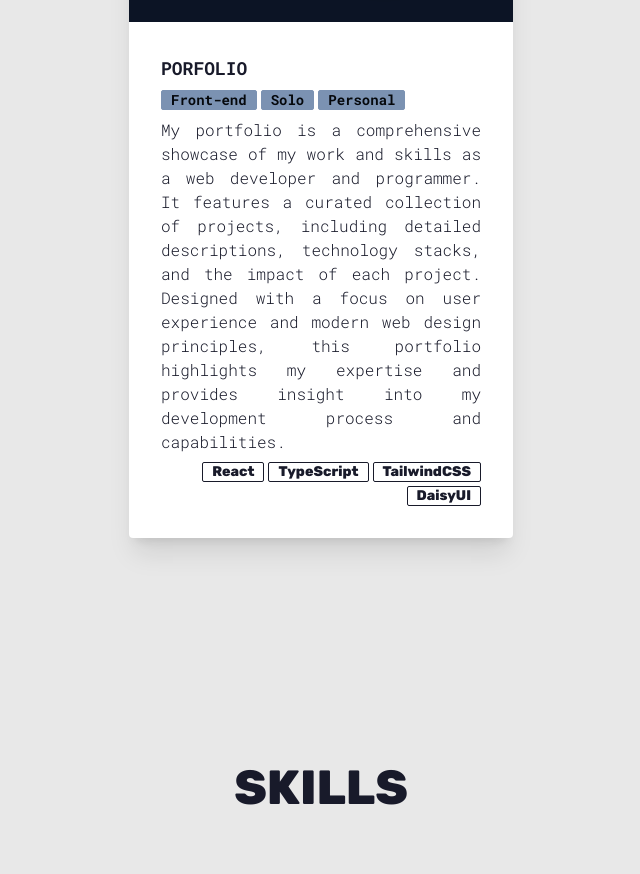
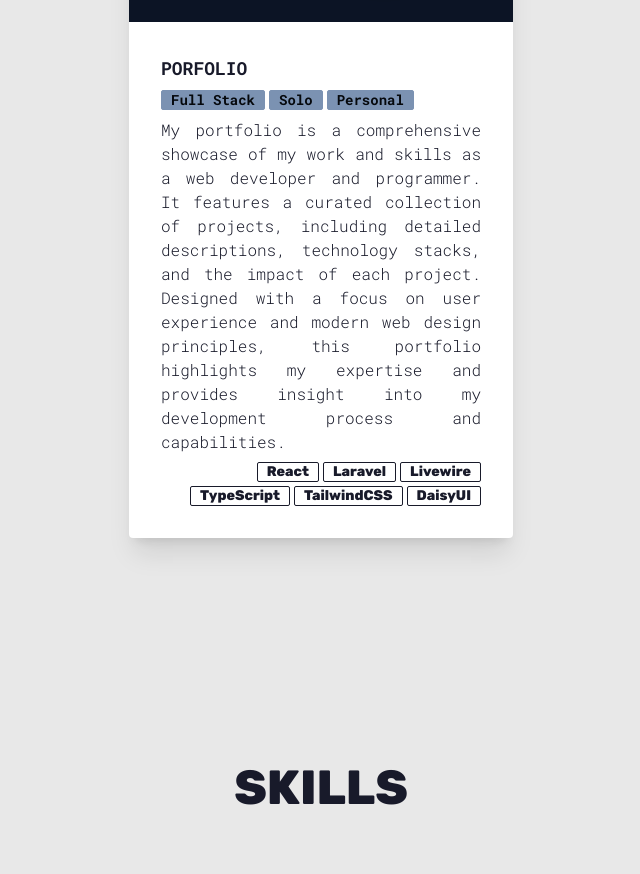
Before and after one commit to lstvelasco/luisito-velasco, a React (Vite) app: page / in a window 1280 px wide. Shown: the part 3077-3951 px from the top of the page, without its empty margins (319-959 px from the left). Built offline with nearby package versions, Linux system fonts and the light colour scheme.

Commit message:
Update Projects.tsx

```diff
--- a/src/components/Projects.tsx
+++ b/src/components/Projects.tsx
@@ -83,8 +83,15 @@ Attendance officers can manage sessions, including opening/closing periods and a
             projectName="Porfolio"
             description="My portfolio is a comprehensive showcase of my work and skills as a web developer and programmer. It features a curated collection of projects, including detailed descriptions, technology stacks, and the impact of each project. Designed with a focus on user experience and modern web design principles, this portfolio highlights my expertise and provides insight into my development process and capabilities."
             imageUrl={portfolio}
-            projectTechs={["React", "TypeScript", "TailwindCSS", "DaisyUI"]}
-            role={["Front-end", "Solo", "Personal"]}
+            projectTechs={[
+              "React",
+              "Laravel",
+              "Livewire",
+              "TypeScript",
+              "TailwindCSS",
+              "DaisyUI",
+            ]}
+            role={["Full Stack", "Solo", "Personal"]}
             link="https://luisitovelasco.netlify.app"
           />
         </div>
```
